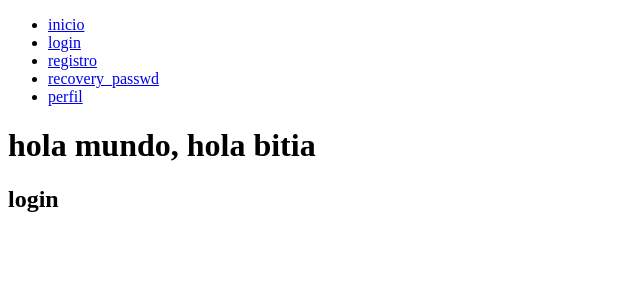
After one commit to bitia/tutorias, a Django app: page /login/ in a window 1280 px wide. The commit adds this page. Shown: the top 300 px of the page, without its empty margins (0-640 px from the left). Run offline with Django 3.2, Linux system fonts and the light colour scheme.

Commit message:
crear menu, urls,templates

```diff
--- a/tutoriastec/home/views.py
+++ b/tutoriastec/home/views.py
@@ -3,3 +3,15 @@ from django.shortcuts import render
 # Create your views here.
 def home(request):
 	return render(request,"base.html",{"nombre":"bitia"})
+
+def login(request):
+	return render(request,"login.html",{"nombre":"bitia"})
+
+def registro(request):
+	return render(request,"registro.html",{"nombre":"bitia"})
+
+def recovery_passwd(request):
+	return render(request,"recovery_passwd.html",{"nombre":"bitia"})
+
+def perfil(request):
+	return render(request,"perfil.html",{"nombre":"bitia"})
--- a/tutoriastec/templates/base.html
+++ b/tutoriastec/templates/base.html
@@ -5,6 +5,17 @@
 	<title>{% block title %}Tutorias{% endblock title %}</title>
 </head>
 <body>
+	<ul>
+		<li><a href="/">inicio</a></li>
+		<li><a href="/login">login</a></li>
+		<li><a href="/registro">registro</a></li>
+		<li><a href="/recovery_passwd">recovery_passwd</a></li>
+		<li><a href="/alumno/perfil">perfil</a></li>
+
+	</ul>
 	<h1>hola mundo, hola {{nombre}}</h1>
+	{% block contenido %}
+
+	{% endblock contenido %}
 </body>
 </html>
--- /dev/null
+++ b/tutoriastec/templates/login.html
@@ -0,0 +1,7 @@
+{% extends "base.html" %}
+{% block title %}login{% endblock title %}
+{% block contenido %}
+
+
+	<h2>login</h2>
+{% endblock contenido %}
--- a/tutoriastec/tutoriastec/urls.py
+++ b/tutoriastec/tutoriastec/urls.py
@@ -19,6 +19,10 @@ from home import views
 
 urlpatterns = [
     url(r'^admin/', admin.site.urls),
-    url(r'^$', views.home, name='home')
+    url(r'^$', views.home, name='home'),
+    url(r'^login/$', views.login, name='login'),
+    url(r'^registro/$', views.registro, name='registro'),
+    url(r'^recovery_passwd/$', views.recovery_passwd, name='recovery_passwd'),
+    url(r'^alumno/perfil$', views.perfil, name='perfil'),
 
 ]
```
Also changed, not shown: docs/configurando django.md (+10 -0 lines), docs/documentaciondegit.md (+3 -0 lines), tutoriastec/templates/perfil.html (added, +7 -0 lines), tutoriastec/templates/recovery_passwd.html (added, +7 -0 lines), tutoriastec/templates/registro.html (added, +7 -0 lines), 1 other file.
